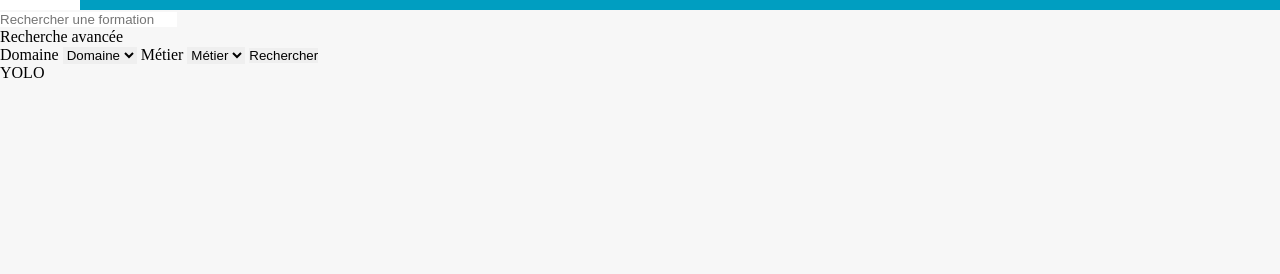
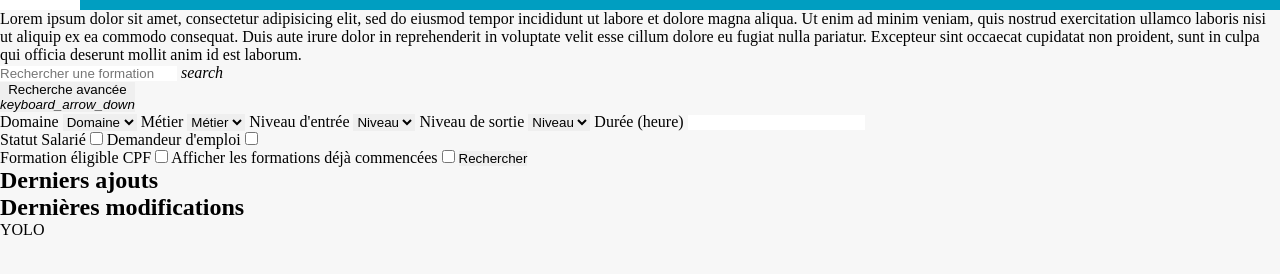
Before and after one commit to Knudian/u-experiment, a Symfony app: template app/templates/index.html.twig in a window 1280 px wide. Shown: the part 45-319 px from the top of the page. Run offline with Twig, Linux system fonts and the light colour scheme; the template is opened without the code that fills it, so the values that code supplies are empty; some libraries are stand-ins or nearby versions.

Commit message:
récupération css

```diff
--- a/app/templates/index.html.twig
+++ b/app/templates/index.html.twig
@@ -1,40 +1,167 @@
 {% include 'header.html.twig' %}
+
+
+
+<div class="container">
+
     <h1>{{ page_title }}</h1>
 
-  <input type="text" placeholder="Rechercher une formation">
+    <p>Lorem ipsum dolor sit amet, consectetur adipisicing elit, sed do eiusmod tempor incididunt ut labore et dolore magna aliqua. Ut enim ad minim veniam, quis nostrud exercitation ullamco laboris nisi ut aliquip ex ea commodo consequat. Duis aute irure dolor in reprehenderit in voluptate velit esse cillum dolore eu fugiat nulla pariatur. Excepteur sint occaecat cupidatat non proident, sunt in culpa qui officia deserunt mollit anim id est laborum.</p>
+
+</div>
+
+
+
+<div class="container">
+
+
+
+    <div class="search-container">
+        <div id="searchField">
+            <input id="searchBar" type="text" placeholder="Rechercher une formation">
+            <i class="material-icons">search</i>
+        </div>
+    </div>
+
+
 
     <div class="accordion">
 
-    <p>Recherche avancée</p>
 
-    <div class="collapse">
+
+        <button class="collapsed-button">
+            <p class="button-title">Recherche avancée</p>
+            <i class="material-icons">keyboard_arrow_down</i>
+        </button>
+
+
+
+        <div class="collapsed">
+
+
 
             <label for="domain">Domaine</label>
-
             <select name="domain">
 
                 <option selected>Domaine</option>
-        {% for domain in domains %}
+                {% for domain in list_domain %}
                 <option value="{{ domain }}">{{ domain }}</option>
                 {% endfor %}
 
             </select>
 
+
+
             <label for="job">Métier</label>
-
             <select name="job">
 
                 <option selected>Métier</option>
-        {% for job in jobs %}
+                {% for job in list_job %}
                 <option value="{{ job }}">{{ job }}</option>
                 {% endfor %}
 
             </select>
 
-      <button type="button" name="button">Rechercher</button>
+
+
+            <label for="lvlin">Niveau d'entrée</label>
+            <select name="lvlin">
+
+                <option selected>Niveau</option>
+                {% for lvlin in list_lvlin %}
+                <option value="{{ lvlin }}">{{ lvlin }}</option>
+                {% endfor %}
+
+            </select>
+
+
+
+            <label for="lvlout">Niveau de sortie</label>
+            <select name="lvlout">
+
+                <option selected>Niveau</option>
+                {% for lvlout in list_lvlout %}
+                <option value="{{ lvlout }}">{{ lvlout }}</option>
+                {% endfor %}
+
+            </select>
+
+
+
+            <label for="time">Durée (heure)</label>
+            <input type="number" name="time">
+
+
+
+            <div class="group">
+                <span>Statut</span>
+                <label for="employee">Salarié</label>
+                <input type="checkbox" name="employee">
+
+                <label for="unemployed">Demandeur d'emploi</label>
+                <input type="checkbox" name="unemployed">
+            </div>
+
+
+
+            <label for="cpf">Formation éligible CPF</label>
+            <input type="checkbox" name="cpf">
+
+
+
+            <label for="started">Afficher les formations déjà commencées</label>
+            <input type="checkbox" name="started">
+
+
+
+            <button class="button" type="button" name="button">Rechercher</button>
+
+
 
         </div>
 
     </div>
 
+</div>
+
+
+
+<div class="container">
+
+
+
+    <div class="col">
+
+        <h2>Derniers ajouts</h2>
+
+        {% for formation in lastAdded %}
+        {% if loop.index < 4 %}
+        {{ formation.date }}
+        {{ formation.title }}
+        {{ formation.domain }}
+        {% endif %}
+        {% endfor %}
+
+    </div>
+
+
+
+    <div class="col">
+
+        <h2>Dernières modifications</h2>
+
+        {% for formation in lastUpdated %}
+        {% if loop.index < 4 %}
+        {{ formation.date }}
+        {{ formation.title }}
+        {{ formation.domain }}
+        {% endif %}
+        {% endfor %}
+
+    </div>
+
+
+
+</div>
+
 {% include('footer.html.twig') %}
```
Also changed, not shown: app/src/Controller/MainController.php (+43 -6 lines). Lines whose indentation alone changed are shown as unchanged.
